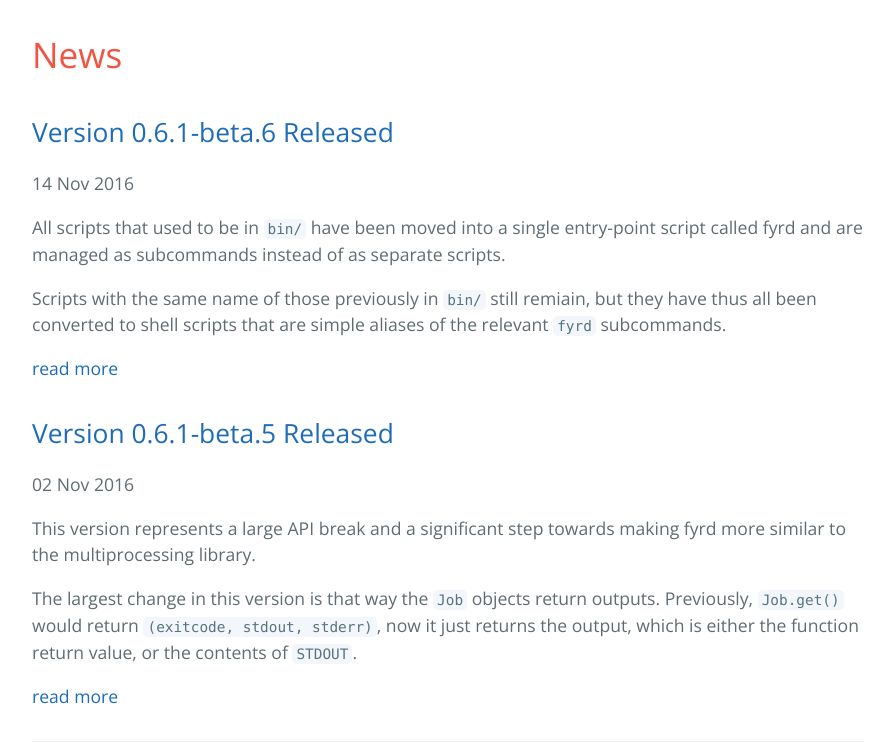
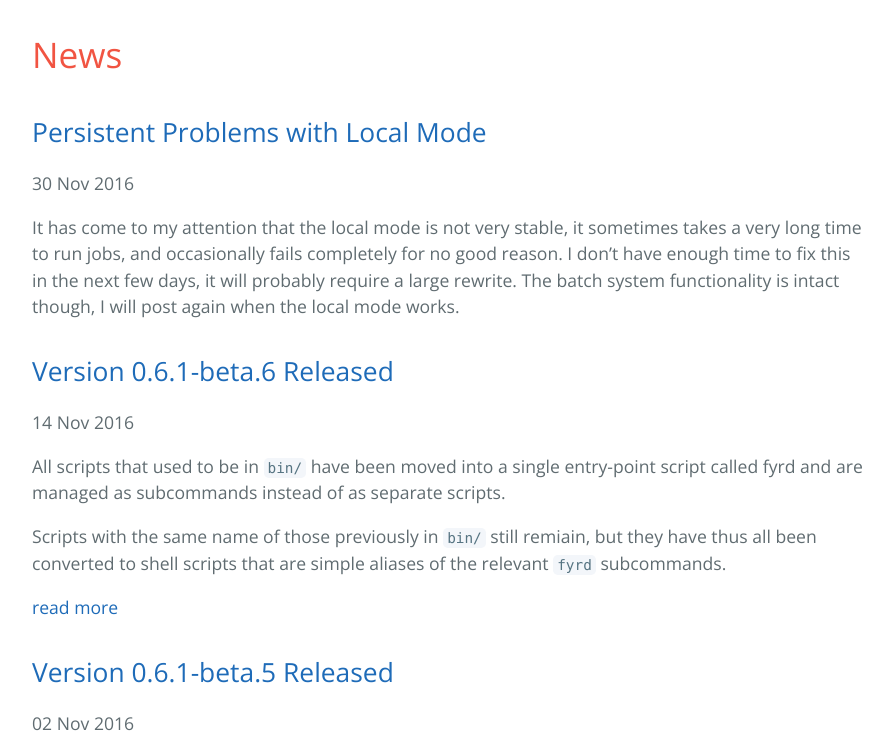
Before and after one commit to MikeDacre/fyrd, a Jekyll site: the page built from news/index.html, in a window 1280 px wide and 900 px high, scrolled down 483 px, cut to the strip 146-900 px from the top of the window. Shown: the whole strip, without its empty margins (192-1087 px from the left). Built offline with Jekyll 4.4.1, drawn with Linux system fonts in a browser that asks for light colours; nearby versions of some CDN libraries.

Commit message:
Alter post stucture

```diff
--- a/_posts/2016-11-30-problems-with-local.md
+++ b/_posts/news/2016-11-30-problems-with-local.md
@@ -1,4 +1,5 @@
 ---
+layout:      post
 categories:  news
 date:        2016-11-30 18:45:07
 description: "Ongoing issues with the local fallback mode"
--- a/news/index.html
+++ b/news/index.html
@@ -6,7 +6,7 @@ description: "News, announcements, and releases"
 
 <div id="home">
   <h1>News</h1>
-  {% for post in site.categories.releases %}
+  {% for post in site.categories.news %}
   <h2><a href="{{ site.github.url }}{{ post.url }}">{{ post.title }}</a></h2>
     <p>{{ post.date | date_to_string }}</p>
     <p>
```
Also changed, not shown: _posts/releases/2016-11-02-version-0.6.1-beta.5.md (renamed from _posts/2016-11-02-version-0.6.1-beta.5.md, +1 -1 lines), _posts/releases/2016-11-14-version-0.6.1-beta.6.md (renamed from _posts/2016-11-14-version-0.6.1-beta.6.md, +1 -1 lines).
